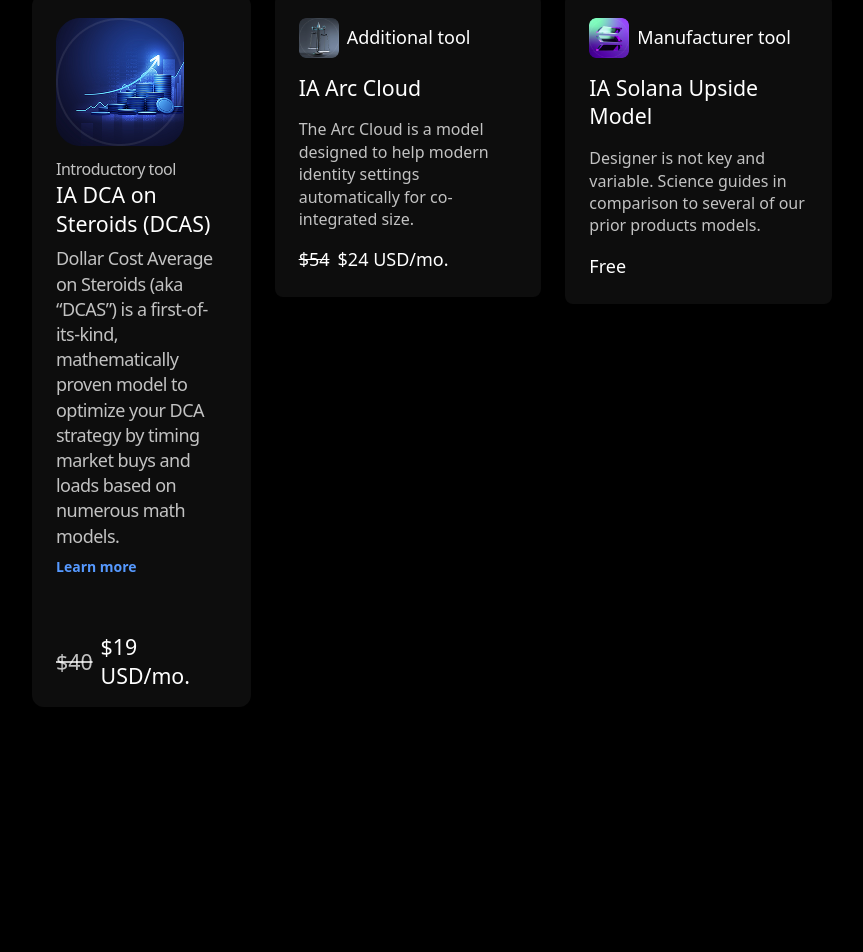
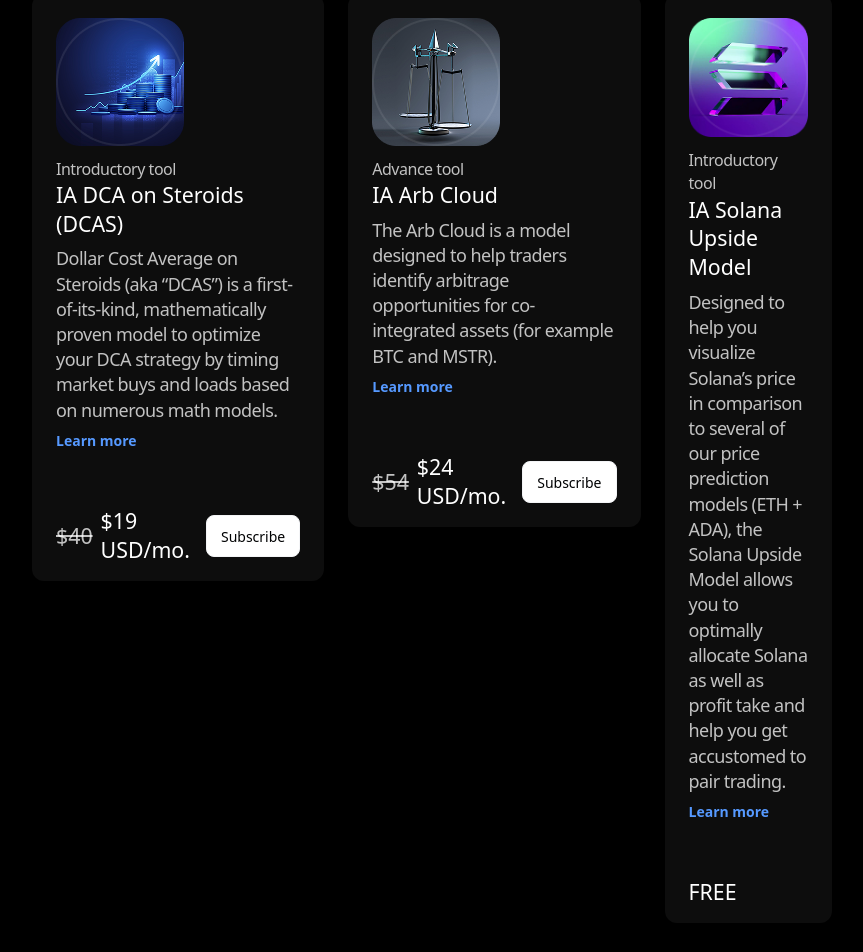
Before and after one commit to Hammadnmt/assessment-repo, a Next.js app: page / in a window 1280 px wide. Shown: the part 1147-2099 px from the top of the page, without its empty margins (208-1071 px from the left). Before the commit the page ends 1950 px from the top, so only its background shows below. Built offline with nearby package versions, Linux system fonts and the light colour scheme; no server answers; the database is empty.

Commit message:
landing page

```diff
--- a/app/page.tsx
+++ b/app/page.tsx
@@ -148,44 +148,106 @@ export default function LandingPage() {
                     $19 USD/mo.
                   </h5>
                 </div>
-                <div className="flex items-center gap-4"></div>
+                <div className="flex items-center gap-4">
+                  <button className="bg-white border rounded-[8px] py-2 px-3.5">
+                    <span className="text-[color:var(--background,#010203)] text-sm font-[350] leading-5">
+                      Subscribe
+                    </span>
+                  </button>
+                </div>
               </div>
             </div>
           </div>
 
           {/* Arc Cloud Product */}
-          <div className="flex-1 flex flex-col gap-4 p-6 rounded-lg bg-[rgba(255,255,255,0.05)]">
-            <div className="flex items-center gap-2">
-              <div className="w-10 h-10 relative">
-                <Image src="/image2.png" alt="Arc Cloud" layout="fill" objectFit="contain" />
+          <div className="flex-1 flex flex-col items-start self-strech gap-4 rounded-xl bg-[rgba(255,255,255,0.05)]">
+            <div className="flex flex-col items-start flex-1 self-stretch p-6 gap-6">
+              <div className="flex flex-col justify-center items-start self-stretch gap-3">
+                <Image src="/image2.png" alt="DCAS" width={128} height={128} />
+                <div className="flex flex-col items-start self-stretch gap-2">
+                  <div className="flex flex-col items-start self-stretch gap-2">
+                    <div className="flex flex-col items-start self-stretch">
+                      <h2 className="text-[color:var(--Secondary-Heading,rgba(255,255,255,0.75))] text-base font-light leading-[145%] tracking-[-0.48px]">
+                        Advance tool
+                      </h2>
+                      <h2 className="text-[color:var(--Primary-Heading,#FFF)] text-[21.33px] font-light leading-[135%]">
+                        IA Arb Cloud
+                      </h2>
+                    </div>
+                    <div className="w-full">
+                      <h2 className="text-lg font-[325] leading-[140%] tracking-[-0.54px] text-[var(--Secondary-Heading,rgba(255,255,255,0.75))]">
+                        The Arb Cloud is a model designed to help traders identify arbitrage opportunities for
+                        co-integrated assets (for example BTC and MSTR).
+                      </h2>
+                    </div>
+                  </div>
+                  <p className="text-[color:var(--Website,#5699FF)] font-inter text-sm font-semibold leading-5">
+                    Learn more
+                  </p>
+                </div>
               </div>
-              <span className="text-white text-[18px] font-[350]">Additional tool</span>
             </div>
-            <h4 className="text-white text-[21.33px] font-[350] leading-[135%]">IA Arc Cloud</h4>
-            <p className="text-[rgba(255,255,255,0.75)] text-[16px] font-[350] leading-[140%]">
-              The Arc Cloud is a model designed to help modern identity settings automatically for
-              co-integrated size.
-            </p>
-            <div className="flex items-center gap-2 mt-auto">
-              <span className="text-white text-[18px] font-[350] line-through">$54</span>
-              <span className="text-white text-[18px] font-[350]">$24 USD/mo.</span>
+            <div className="flex flex-col items-center self-stretch gap-4 pb-4">
+              <Image src="/divider.png" width={100} height={1} alt="divider" />
+              <div className="flex justify-end items-center self-stretch py-0 px-6 gap-4">
+                <div className="flex items-center flex-1 gap-2">
+                  <h2 className="text-[color:var(--Secondary-Heading,rgba(255,255,255,0.75))] text-[21.33px] font-[350] leading-[120%] line-through">
+                    $54
+                  </h2>
+                  <h5 className="text-[color:var(--Primary-Heading,#FFF)] text-[21.33px] font-[350] leading-[135%]">
+                    $24 USD/mo.
+                  </h5>
+                </div>
+                <div className="flex items-center gap-4">
+                  <button className="bg-white border rounded-[8px] py-2 px-3.5">
+                    <span className="text-[color:var(--background,#010203)] text-sm font-[350] leading-5">
+                      Subscribe
+                    </span>
+                  </button>
+                </div>
+              </div>
             </div>
           </div>
 
           {/* Solana Product */}
-          <div className="flex-1 flex flex-col gap-4 p-6 rounded-lg bg-[rgba(255,255,255,0.05)]">
-            <div className="flex items-center gap-2">
-              <div className="w-10 h-10 relative">
-                <Image src="/image3.png" alt="Solana Upside Model" layout="fill" objectFit="contain" />
+          <div className="flex-1 flex flex-col items-start self-strech gap-4 rounded-xl bg-[rgba(255,255,255,0.05)]">
+            <div className="flex flex-col items-start flex-1 self-stretch p-6 gap-6">
+              <div className="flex flex-col justify-center items-start self-stretch gap-3">
+                <Image src="/image3.png" alt="DCAS" width={128} height={128} />
+                <div className="flex flex-col items-start self-stretch gap-2">
+                  <div className="flex flex-col items-start self-stretch gap-2">
+                    <div className="flex flex-col items-start self-stretch">
+                      <h2 className="text-[color:var(--Secondary-Heading,rgba(255,255,255,0.75))] text-base font-light leading-[145%] tracking-[-0.48px]">
+                        Introductory tool
+                      </h2>
+                      <h2 className="text-[color:var(--Primary-Heading,#FFF)] text-[21.33px] font-light leading-[135%]">
+                        IA Solana Upside Model
+                      </h2>
+                    </div>
+                    <div className="w-full">
+                      <h2 className="text-lg font-[325] leading-[140%] tracking-[-0.54px] text-[var(--Secondary-Heading,rgba(255,255,255,0.75))]">
+                        Designed to help you visualize Solana’s price in comparison to several of our price
+                        prediction models (ETH + ADA), the Solana Upside Model allows you to optimally
+                        allocate Solana as well as profit take and help you get accustomed to pair trading.
+                      </h2>
+                    </div>
+                  </div>
+                  <p className="text-[color:var(--Website,#5699FF)] font-inter text-sm font-semibold leading-5">
+                    Learn more
+                  </p>
+                </div>
               </div>
-              <span className="text-white text-[18px] font-[350]">Manufacturer tool</span>
             </div>
-            <h4 className="text-white text-[21.33px] font-[350] leading-[135%]">IA Solana Upside Model</h4>
-            <p className="text-[rgba(255,255,255,0.75)] text-[16px] font-[350] leading-[140%]">
-              Designer is not key and variable. Science guides in comparison to several of our prior products
-              models.
-            </p>
-            <div className="text-white text-[18px] font-[350] mt-auto">Free</div>
+            <div className="flex flex-col items-center self-stretch gap-4 pb-4">
+              <Image src="/divider.png" width={100} height={1} alt="divider" />
+              <div className="flex justify-end items-center self-stretch py-0 px-6 gap-4">
+                <div className="flex items-center flex-1 gap-2">
+                  <h5 className="text-[color:var(--Primary-Heading,#FFF)] text-[21.33px] font-[350] leading-[135%]">
+                    FREE
+                  </h5>
+                </div>
+              </div>
+            </div>
           </div>
         </div>
       </div>
```
